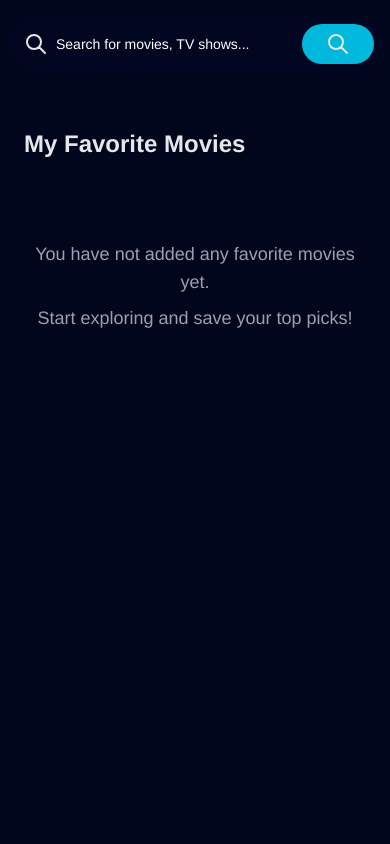
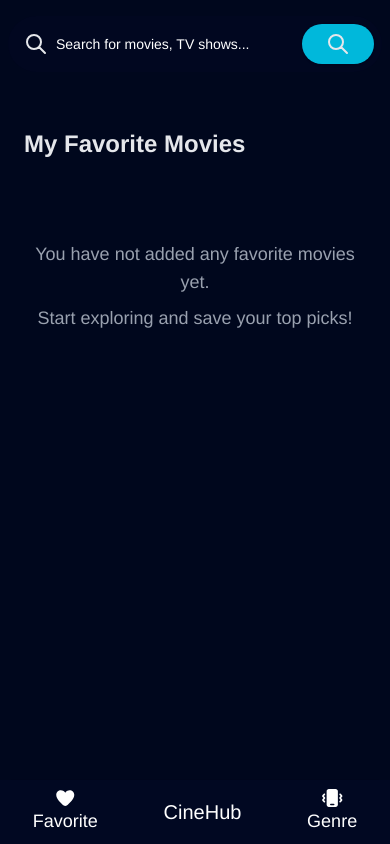
Before and after one commit to yusufweb/alx-project-nexus, a Next.js app: page /favourite in a window 390 px wide. Shown: the top 844 px of the page. Built offline with nearby package versions, Linux system fonts and the light colour scheme.

Commit message:
Mobile menu added for easy navigation

```diff
--- /dev/null
+++ b/Components/Layout/MobileNav.tsx
@@ -0,0 +1,16 @@
+import React from 'react';
+import { FontAwesomeIcon } from '@fortawesome/react-fontawesome';
+import { faHeart, faMobileVibrate } from '@fortawesome/free-solid-svg-icons';
+import Link from 'next/link';
+
+const MobileNav: React.FC = () => {
+    return (
+        <div className='md:hidden lg:hidden flex fixed bottom-0 left-0 w-full bg-[#010822] text-white justify-around items-center h-[50px] shadow-lg z-50 py-8'>
+            <Link href="/favourite"><div className='text-lg flex flex-col justify-center items-center'><FontAwesomeIcon icon={faHeart} className="text-white"/> <p >Favorite</p></div></Link>
+            <Link href="/"><div className='text-xl'>CineHub</div></Link>
+            <Link href="genre"><div className='text-lg flex flex-col justify-center items-center'><FontAwesomeIcon icon={faMobileVibrate} className="text-white"/> Genre</div></Link>
+        </div>
+    );
+};
+
+export default MobileNav;
--- a/pages/_app.tsx
+++ b/pages/_app.tsx
@@ -3,12 +3,14 @@ import type { AppProps } from "next/app";
 import Header from "@/Components/Layout/Header";
 import "../lib/fontawesome";
 import Footer from "@/Components/Layout/Footer";
+import MobileNav from "@/Components/Layout/MobileNav";
 
 export default function App({ Component, pageProps }: AppProps) {
   return (
     <div className="min-h-screen">
       <Header />
       <Component {...pageProps} />
+      <MobileNav />
       <Footer />
     </div>
   );
--- a/pages/index.tsx
+++ b/pages/index.tsx
@@ -87,7 +87,7 @@ const Home: React.FC<HomePageProps> = ({ totalPages, movies, error }) => {
             disabled={loading}
             className="mt-8 px-6 py-2 bg-cyan-500 text-white rounded-full font-semibold hover:bg-cyan-600 transition-colors duration-300 text-lg shadow-sm mx-auto block cursor-pointer"
           >
-            {loading ? <FontAwesomeIcon icon={faSpinner} spin size="2x" /> : "Load more movies"}
+            {loading ? <FontAwesomeIcon icon={faSpinner} spin size="2x" /> : <p className="text-sm">More movies</p>}
           </Button>
         )}
       </div>
```
